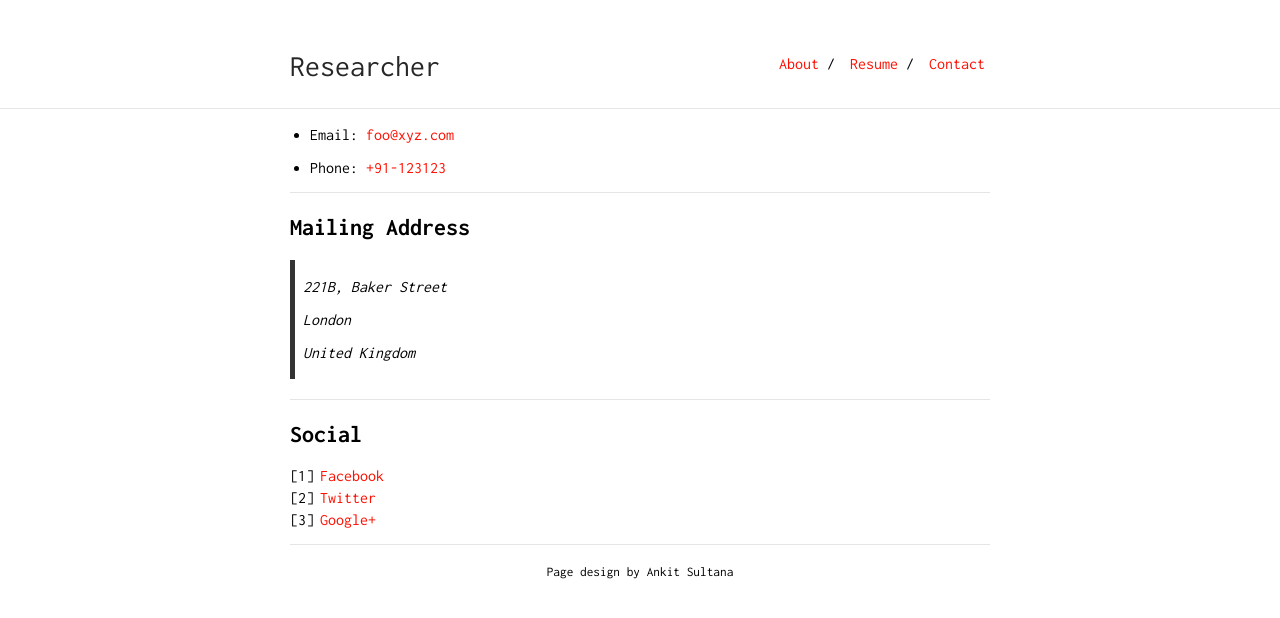
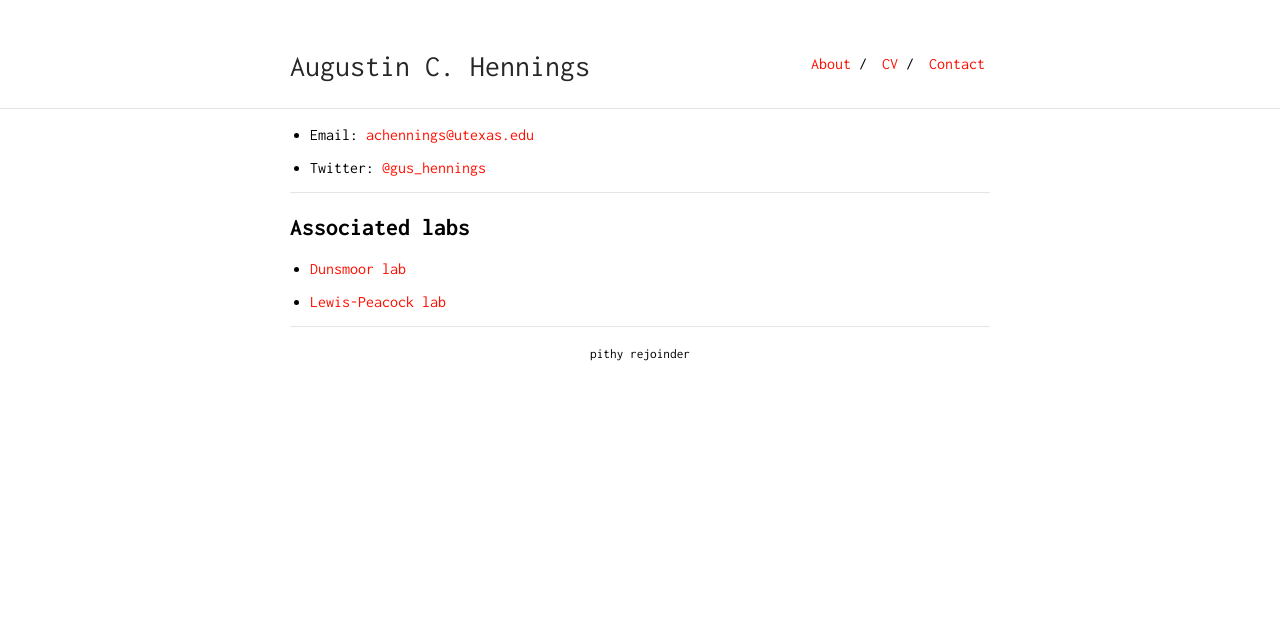
Before and after one commit to achennings/achennings.github.io, a Jekyll site: the page built from contact.md, in a window 1280 px wide. Shown: the top 618 px of the page. Built offline with Jekyll 4.4.1, drawn with Linux system fonts in a browser that asks for light colours.

```diff
--- a/_config.yml
+++ b/_config.yml
@@ -1,6 +1,7 @@
-title: Researcher
-url: "https://ankitsultana.com"
-baseurl: "/researcher"
+title: Augustin C. Hennings
+url: "https://achennings.github.io"
+baseurl: "/neuroscience"
+remote_theme: ankitsultana/researcher@gem
 
 markdown: kramdown
 #ins_logo: "./bits-logo.png"
@@ -8,8 +9,8 @@ markdown: kramdown
 tracking_id: #
 
 footer: yes
-footer_url: "https://github.com/ankitsultana"
-footer_text: "Page design by Ankit Sultana"
+footer_url: "https://github.com/achennings"
+footer_text: "pithy rejoinder"
 
 sass:
     style: compressed
@@ -17,8 +18,8 @@ sass:
 
 nav:
  - name: "About"
-   link: "/researcher/"
- - name: "Resume"
-   link: "resume.pdf"
+   link: "/neuroscience/"
+ - name: "CV"
+   link: "CV.pdf"
  - name: "Contact"
    link: "contact"
--- a/contact.md
+++ b/contact.md
@@ -3,24 +3,14 @@ layout: default
 is_contact: true
 ---
 
-* Email: [foo@xyz.com](mailto:foo@xyz.com)
+* Email: [achennings@utexas.edu](mailto:achennings@utexas.edu)
 
-* Phone: [+91-123123](tel:+91-123123)
+* Twitter: [@gus_hennings](https://twitter.com/gus_hennings)
 
 ---
 
-## Mailing Address
+## Associated labs
 
-> 221B, Baker Street
->
-> London
->
-> United Kingdom
+* [Dunsmoor lab](https://sites.utexas.edu/dunsmoorlab/)
 
----
-
-## Social
-
-1. [Facebook](#)
-2. [Twitter](#)
-3. [Google+](#)
+* [Lewis-Peacock lab](https://www.lewpealab.org/)
```
Also changed, not shown: index.md (+5 -2 lines), 3 other files.
